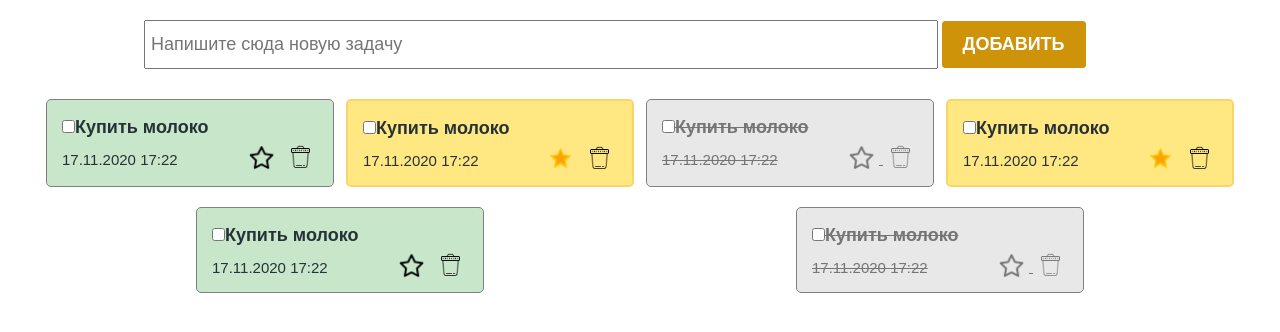
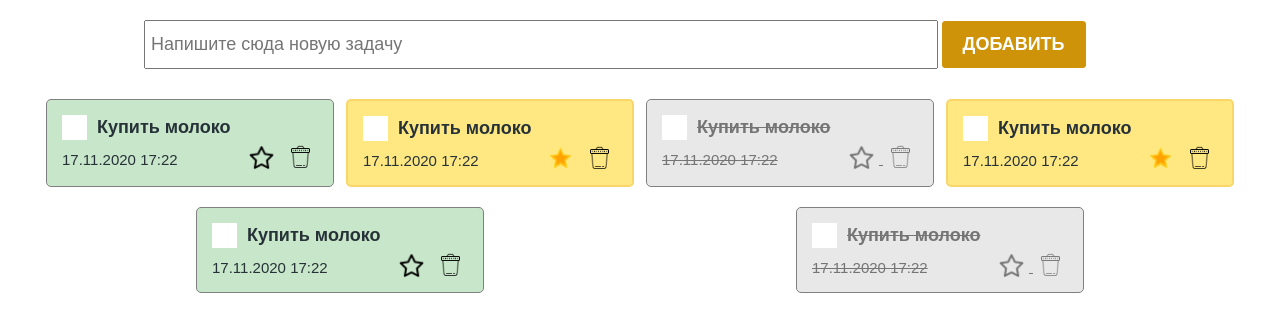
Before and after one commit to Dilbara06/todo, a Django app: template main/templates/index.html in a window 1280 px wide. Shown: the top 332 px of the page. Run offline with Django 3.2, Linux system fonts and the light colour scheme; the template is opened without the code that fills it, so the values that code supplies are empty.

Commit message:
set static and media urls and roots

```diff
--- a/main/static/styles/checkbox.css
+++ b/main/static/styles/checkbox.css
@@ -0,0 +1,62 @@
+
+.checkbox_container {
+    display: block;
+    position: relative;
+    padding-left: 35px;
+    margin-bottom: 12px;
+    cursor: pointer;
+    font-size: 22px;
+    -webkit-user-select: none;
+    -moz-user-select: none;
+    -ms-user-select: none;
+    user-select: none;
+  }
+
+  /* Hide the browser's default checkbox */
+  .checkbox_container input {
+    position: absolute;
+    opacity: 0;
+    cursor: pointer;
+    height: 0;
+    width: 0;
+  }
+
+  /* Create a custom checkbox */
+  .checkmark {
+    position: absolute;
+    top: -7px;
+    left: 0;
+    height: 25px;
+    width: 25px;
+    background-color: rgb(255, 255, 255);
+  }
+
+  /* When the checkbox is checked, add a blue background */
+  .checkbox_container input:checked ~ .checkmark {
+    background-color: #2196F3;
+  }
+
+  /* Create the checkmark/indicator (hidden when not checked) */
+  .checkmark:after {
+    content: "";
+    position: absolute;
+    display: none;
+  }
+
+  /* Show the checkmark when checked */
+  .checkbox_container input:checked ~ .checkmark:after {
+    display: block;
+  }
+
+  /* Style the checkmark/indicator */
+  .checkbox_container .checkmark:after {
+    left: 9px;
+    top: 5px;
+    width: 5px;
+    height: 10px;
+    border: solid white;
+    border-width: 0 3px 3px 0;
+    -webkit-transform: rotate(45deg);
+    -ms-transform: rotate(45deg);
+    transform: rotate(45deg);
+  }
--- a/main/static/styles/index.css
+++ b/main/static/styles/index.css
@@ -91,6 +91,10 @@ section{
     font-family:sans-serif;
 }
 
+.todo_item_header h4 a{
+    text-decoration: none;
+}
+
 .todo_item_footer{
     display:flex;
     justify-content: space-between;
--- a/main/templates/index.html
+++ b/main/templates/index.html
@@ -1,11 +1,14 @@
+{% load static %}
 <!DOCTYPE html>
 <html lang="en">
 <head>
     <meta charset="UTF-8">
     <meta name="viewport" content="width=device-width, initial-scale=1.0">
     <title>Todo</title>
-    <link rel="stylesheet" href="./styles/checkbox.css">
-    <link rel="stylesheet" href="./styles/index.css">
+    <!--<link rel="stylesheet" href="./styles/checkbox.css"> -->
+    <link rel="stylesheet" href="{% static 'styles/index.css' %}">
+    <!-- <link rel="stylesheet" href="./styles/index.css"> -->
+    <link rel="stylesheet" href="{% static 'styles/checkbox.css' %}">
 </head>
 <body>
     <section>
--- a/main/views.py
+++ b/main/views.py
@@ -2,7 +2,7 @@ from django.shortcuts import render, HttpResponse
 
 # Create your views here.
 def homepage(request):
-    return HttpResponse("hello world!")
+    return render (request, "index.html")
 
 def test(request):
     return render (request, "test.html")
--- a/todo/settings.py
+++ b/todo/settings.py
@@ -119,3 +119,7 @@ USE_TZ = True
 # https://docs.djangoproject.com/en/3.1/howto/static-files/
 
 STATIC_URL = '/static/'
+STATIC_ROOT=BASE_DIR / 'static'
+
+MEDIA_URL='/media/'
+MEDIA_ROOT= BASE_DIR / 'media'
--- a/todo/urls.py
+++ b/todo/urls.py
@@ -16,6 +16,8 @@ Including another URLconf
 from django.contrib import admin
 from django.urls import path
 from main.views import homepage,test,second,third
+from django.conf import settings
+from django.conf.urls.static import static
 
 urlpatterns = [
     path('admin/', admin.site.urls),
@@ -23,4 +25,5 @@ urlpatterns = [
     path("test/", test, name="test"),
     path("test2/", second),
     path("test3/", third),
-]
+]   +static(settings.STATIC_URL, document_root=settings.STATIC_ROOT) \
+    +static(settings.MEDIA_URL, document_root=settings.MEDIA_ROOT)
```
